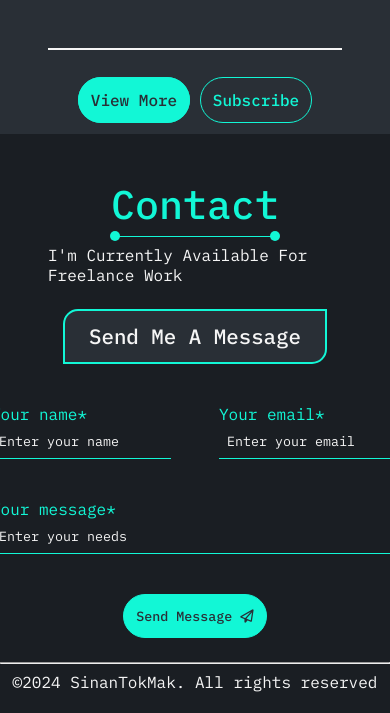
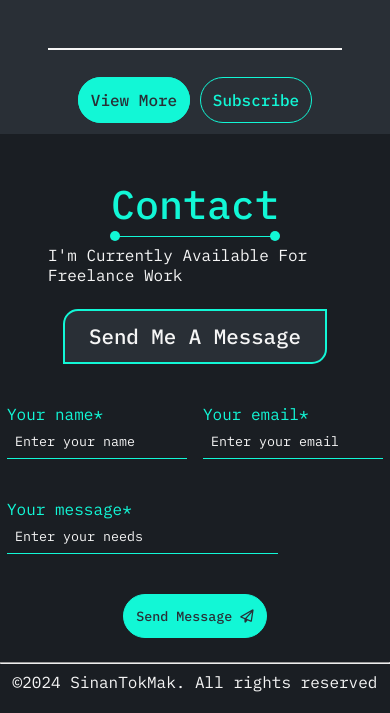
Before and after one commit to Vortex105/Developer_Portfolio, a plain HTML site: page index.html in a window 390 px wide. Shown: the part 4236-4949 px from the top of the page. Drawn offline with Linux system fonts and the light colour scheme.

Commit message:
contact form change

```diff
--- a/style.css
+++ b/style.css
@@ -1237,4 +1237,20 @@ footer i {
         align-items: center;
         gap: 1.5rem;
     }
+
+    .form-details {
+        display: flex;
+        gap: 1rem;
+    }
+
+    .contact-form .message {
+        display: flex;
+        flex-direction: column;
+        align-self: flex-start;
+        margin-top: var(--base-margin);
+        width: 90%;
+    }
+    .contact-form .message input {
+        width: 80%;
+    }
 }
```
